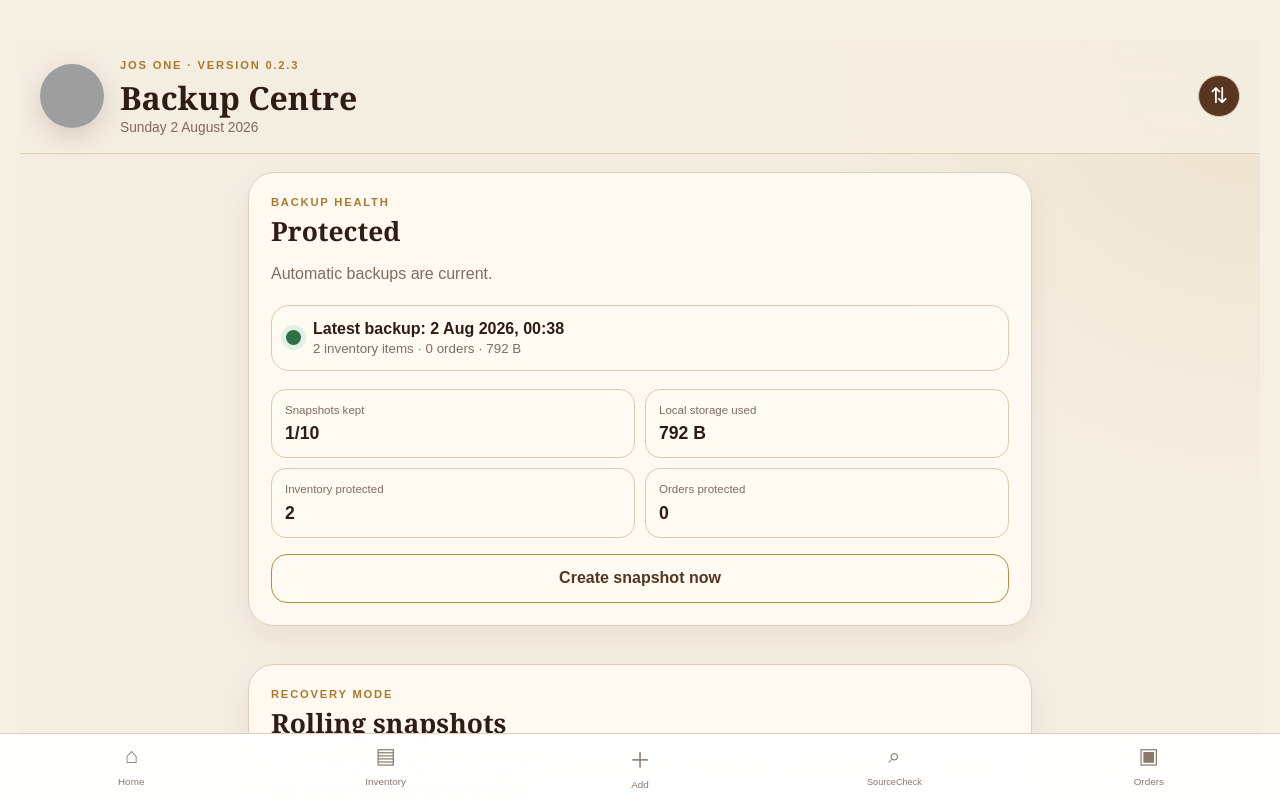
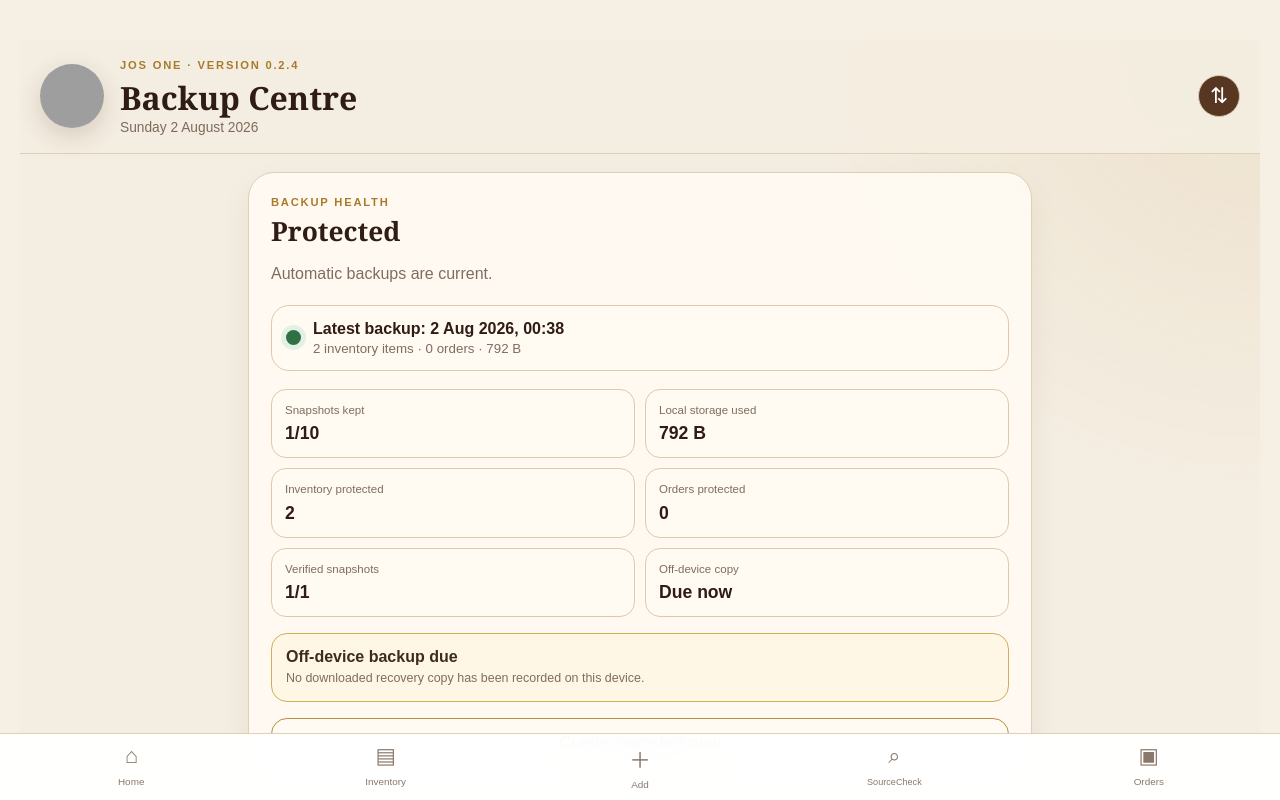
Before and after one commit to 6dhsf7y9zj-creator/jos-one-react, a React (Vite) app: page / in a window 1280 px wide. Both pictures are taken after a click on the button "Open Backup Centre". Shown: the top 800 px of the page. Built offline with nearby package versions, Linux system fonts and the light colour scheme; grey boxes are pictures that could not be loaded.

Commit message:
Install JOS One v0.2.4 completed Backup Centre
Install JOS One v0.2.4 completed Backup Centre

```diff
--- a/src/App.tsx
+++ b/src/App.tsx
@@ -106,7 +106,7 @@ export default function App() {
       <header className="app-bar">
         <img src={`${import.meta.env.BASE_URL}the-jae-edit-logo.png`} alt="The JAE Edit" />
         <div className="app-title">
-          <p className="eyebrow">JOS ONE · VERSION 0.2.3</p>
+          <p className="eyebrow">JOS ONE · VERSION 0.2.4</p>
           <h1>{titles[tab]}</h1>
           <p className="header-date">
             {new Date().toLocaleDateString('en-GB', {
--- a/src/components/BackupCenter.tsx
+++ b/src/components/BackupCenter.tsx
@@ -28,6 +28,8 @@ type Comparison = {
 }
 
 const UNDO_SNAPSHOT_KEY = 'jos-one-react-last-recovery-checkpoint'
+const LAST_EXPORT_KEY = 'jos-one-react-last-off-device-export'
+const OFF_DEVICE_REMINDER_DAYS = 7
 
 function downloadJson(backup: JosBackup, filename: string): void {
   const blob = new Blob([JSON.stringify(backup, null, 2)], { type: 'application/json' })
@@ -93,6 +95,20 @@ function backupAgeHours(createdAt: string): number {
   return Math.max(0, (Date.now() - new Date(createdAt).getTime()) / 3_600_000)
 }
 
+function backupAgeDays(createdAt: string | null): number {
+  if (!createdAt) return Infinity
+  return Math.max(0, (Date.now() - new Date(createdAt).getTime()) / 86_400_000)
+}
+
+function verifyBackup(backup: JosBackup): boolean {
+  try {
+    migrateBackup(backup)
+    return true
+  } catch {
+    return false
+  }
+}
+
 export function BackupCenter({ items, orders, settings, onRestore }: BackupCenterProps) {
   const fileInput = useRef<HTMLInputElement>(null)
   const [message, setMessage] = useState('')
@@ -100,6 +116,13 @@ export function BackupCenter({ items, orders, settings, onRestore }: BackupCente
   const [snapshots, setSnapshots] = useState<AutoBackupSnapshot[]>([])
   const [selectedSnapshot, setSelectedSnapshot] = useState<AutoBackupSnapshot | null>(null)
   const [recoveryOpen, setRecoveryOpen] = useState(false)
+  const [lastOffDeviceExport, setLastOffDeviceExport] = useState<string | null>(() => {
+    try {
+      return localStorage.getItem(LAST_EXPORT_KEY)
+    } catch {
+      return null
+    }
+  })
   const [undoSnapshotId, setUndoSnapshotId] = useState<string | null>(() => {
     try {
       return localStorage.getItem(UNDO_SNAPSHOT_KEY)
@@ -121,6 +144,9 @@ export function BackupCenter({ items, orders, settings, onRestore }: BackupCente
   }, [items, orders, settings])
 
   const latest = snapshots[0]
+  const verifiedSnapshots = useMemo(() => snapshots.filter(snapshot => verifyBackup(snapshot.backup)).length, [snapshots])
+  const offDeviceAge = backupAgeDays(lastOffDeviceExport)
+  const offDeviceDue = offDeviceAge >= OFF_DEVICE_REMINDER_DAYS
   const latestAge = latest ? backupAgeHours(latest.createdAt) : Infinity
   const health = !latest
     ? { label: 'No backup exists', tone: 'danger', detail: 'Create a snapshot before making more changes.' }
@@ -182,12 +208,44 @@ export function BackupCenter({ items, orders, settings, onRestore }: BackupCente
     if (fileInput.current) fileInput.current.value = ''
   }
 
+  const recordOffDeviceExport = () => {
+    const exportedAt = new Date().toISOString()
+    setLastOffDeviceExport(exportedAt)
+    try {
+      localStorage.setItem(LAST_EXPORT_KEY, exportedAt)
+    } catch {
+      // The download still succeeds even when the reminder timestamp cannot be saved.
+    }
+  }
+
   const downloadBackup = () => {
     const backup = createBackup(items, orders, settings)
     downloadJson(backup, `JOS-One-backup-${new Date().toISOString().slice(0, 10)}.json`)
     saveAutoBackup(items, orders, settings, 'manual')
+    recordOffDeviceExport()
     refreshSnapshots()
     setMessage(`Backup exported with ${items.length} items.`)
+  }
+
+  const downloadRecoveryPack = () => {
+    const pack = {
+      format: 'JOS-Recovery-Pack',
+      version: '1.0',
+      createdAt: new Date().toISOString(),
+      current: createBackup(items, orders, settings),
+      snapshots,
+    }
+    const blob = new Blob([JSON.stringify(pack, null, 2)], { type: 'application/json' })
+    const url = URL.createObjectURL(blob)
+    const anchor = document.createElement('a')
+    anchor.href = url
+    anchor.download = `JOS-One-recovery-pack-${new Date().toISOString().slice(0, 10)}.json`
+    document.body.appendChild(anchor)
+    anchor.click()
+    anchor.remove()
+    URL.revokeObjectURL(url)
+    recordOffDeviceExport()
+    setMessage(`Recovery pack downloaded with the current backup and ${snapshots.length} snapshots.`)
   }
 
   const createSnapshotNow = () => {
@@ -282,6 +340,17 @@ export function BackupCenter({ items, orders, settings, onRestore }: BackupCente
           <div><span>Local storage used</span><strong>{formatBytes(totalStorage)}</strong></div>
           <div><span>Inventory protected</span><strong>{latest?.itemCount ?? 0}</strong></div>
           <div><span>Orders protected</span><strong>{latest?.orderCount ?? 0}</strong></div>
+          <div><span>Verified snapshots</span><strong>{verifiedSnapshots}/{snapshots.length}</strong></div>
+          <div><span>Off-device copy</span><strong>{lastOffDeviceExport ? formatDate(lastOffDeviceExport) : 'Due now'}</strong></div>
+        </div>
+
+        <div className={`off-device-status ${offDeviceDue ? 'due' : 'current'}`}>
+          <strong>{offDeviceDue ? 'Off-device backup due' : 'Off-device backup current'}</strong>
+          <span>
+            {lastOffDeviceExport
+              ? `Last downloaded ${Math.floor(offDeviceAge)} day${Math.floor(offDeviceAge) === 1 ? '' : 's'} ago.`
+              : 'No downloaded recovery copy has been recorded on this device.'}
+          </span>
         </div>
 
         <button type="button" className="secondary-action" onClick={createSnapshotNow}>
@@ -405,7 +474,13 @@ export function BackupCenter({ items, orders, settings, onRestore }: BackupCente
           <div><dt>Orders</dt><dd>{orders.length}</dd></div>
           <div><dt>Minimum profit</dt><dd>£{settings.minimumProfit.toFixed(2)}</dd></div>
         </dl>
-        <button type="button" className="primary-action" onClick={downloadBackup}>Download full backup</button>
+        <button type="button" className="primary-action" onClick={downloadBackup}>Download current backup</button>
+        <button type="button" className="secondary-action recovery-pack-action" onClick={downloadRecoveryPack}>
+          Download complete recovery pack
+        </button>
+        <p className="recovery-pack-note">
+          The recovery pack includes your current records plus the complete local snapshot history in one file.
+        </p>
       </section>
 
       <section className="panel backup-card">
--- a/src/lib/backup.ts
+++ b/src/lib/backup.ts
@@ -106,7 +106,7 @@ export function migrateBackup(input: unknown): JosBackup {
 
 export function createBackup(items: InventoryItem[], orders: OrderRecord[], settings: JosSettings): JosBackup {
   return {
-    version: '2.3.0',
+    version: '2.4.0',
     exportedAt: new Date().toISOString(),
     items,
     orders,
--- a/src/styles.css
+++ b/src/styles.css
@@ -693,3 +693,29 @@ h1, h2, h3 {
   .recovery-overlay { align-items: center; }
   .recovery-dialog { width: min(600px, 100%); margin: auto; }
 }
+
+/* Version 0.2.4 — completed Backup Centre */
+.off-device-status {
+  display: grid;
+  gap: 4px;
+  margin: 0 0 16px;
+  padding: 14px;
+  border: 1px solid #9fbea8;
+  border-radius: 16px;
+  background: #edf7ef;
+}
+.off-device-status.due {
+  border-color: #d3ad58;
+  background: #fff7e6;
+}
+.off-device-status strong { color: #3f2a1e; }
+.off-device-status span { color: #806d5f; font-size: .78rem; line-height: 1.4; }
+.recovery-pack-action { margin-top: 10px; }
+.recovery-pack-note {
+  margin: 10px 0 0;
+  color: #806d5f;
+  font-size: .76rem;
+  line-height: 1.45;
+  text-align: center;
+}
+.backup-health-grid { grid-template-columns: 1fr 1fr; }
```
